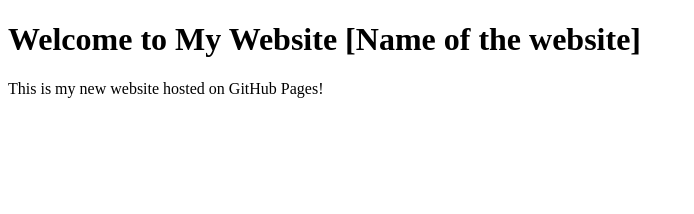
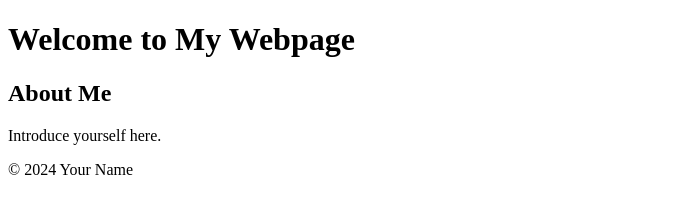
Before and after one commit to Zero1892/RoboByteInsight, a plain HTML site: page index.html in a window 1280 px wide. Shown: the whole page, without its empty margins (0-694 px from the left). Drawn offline with Linux system fonts and the light colour scheme.

Commit message:
Update index.html

```diff
--- a/index.html
+++ b/index.html
@@ -1,29 +1,25 @@
-<!DOCTYPE HTML>
+<!DOCTYPE html>
+<html lang="en">
+<head>
+    <meta charset="UTF-8">
+    <meta name="viewport" content="width=device-width, initial-scale=1.0">
+    <title>Your Webpage Title</title>
+    <link rel="stylesheet" href="styles.css">
+</head>
+<body>
 
-<html lang=”en”>
+    <header>
+        <h1>Welcome to My Webpage</h1>
+    </header>
 
-  <head>
+    <section>
+        <h2>About Me</h2>
+        <p>Introduce yourself here.</p>
+    </section>
 
-    <meta charset=”UTF-8″>
+    <footer>
+        <p>&copy; 2024 Your Name</p>
+    </footer>
 
-    <meta name=”viewport” content=”width=device-width, initial-scale=1.0″>
-
-    <meta http-equiv=”X-UA-Compatible” content=”ie=edge”>
-
-    <title>My Website [Name of the website]</title>
-
-  </head>
-
-  <body>
-
-    <main>
-
-        <h1>Welcome to My Website [Name of the website]</h1>
-
-        <p>This is my new website hosted on GitHub Pages!</p>
-
-    </main>
-
-  </body>
-
+</body>
 </html>
```
